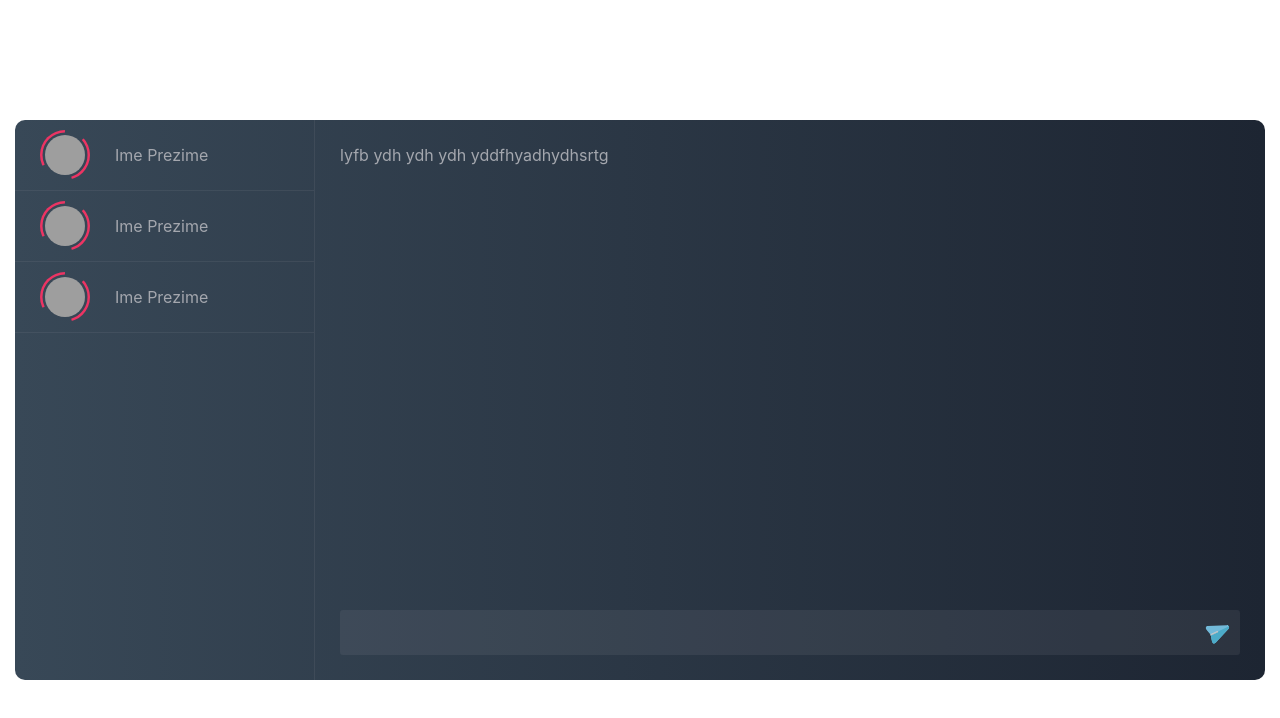
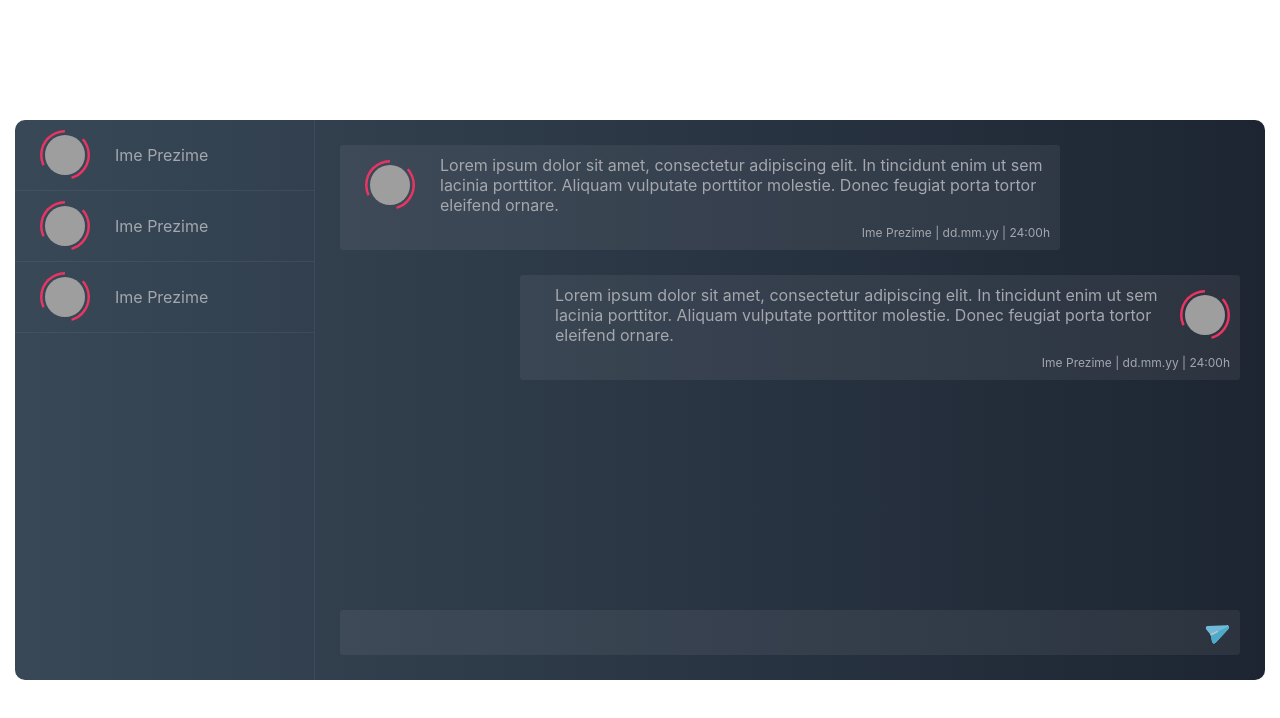
Before and after one commit to Alfa86/React-Scaledrone-Chat-App, a React (Create React App) app: page / in a window 1280 px wide. Shown: the top 718 px of the page. Built offline with nearby package versions, Linux system fonts and the light colour scheme; grey boxes are pictures that could not be loaded.

Commit message:
messages

```diff
--- a/src/App.js
+++ b/src/App.js
@@ -4,7 +4,8 @@ import logo from "./logo.svg";
 import "./App.css";
 import { ReactComponent as Send } from "./assets/images/send.svg";
 
-function App() {
+export default class App extends React.Component {
+  render() {
     return (
       <div className="main">
         <div className="main__container">
@@ -40,7 +41,40 @@ function App() {
             </ul>
           </div>
           <div className="main__container--content">
-          <div className="messages">lyfb ydh ydh ydh yddfhyadhydhsrtg</div>
+            <div className="messages">
+              <ul>
+                <li className="person__message">
+                  <div className="person__in--chat">
+                    <img
+                      className="person__image"
+                      src="https://placeimg.com/40/40/people"
+                    ></img>
+                    <p className="person__info">
+                      Lorem ipsum dolor sit amet, consectetur adipiscing elit.
+                      In tincidunt enim ut sem lacinia porttitor. Aliquam
+                      vulputate porttitor molestie. Donec feugiat porta tortor
+                      eleifend ornare.
+                    </p>
+                  </div>
+                  <p className="info__marks">Ime Prezime | dd.mm.yy | 24:00h</p>
+                </li>
+                <li className="my__message">
+                  <div className="person__in--chat">
+                    <p className="person__info">
+                      Lorem ipsum dolor sit amet, consectetur adipiscing elit.
+                      In tincidunt enim ut sem lacinia porttitor. Aliquam
+                      vulputate porttitor molestie. Donec feugiat porta tortor
+                      eleifend ornare.
+                    </p>
+                    <img
+                      className="person__image"
+                      src="https://placeimg.com/40/40/people"
+                    ></img>
+                  </div>
+                  <p className="info__marks">Ime Prezime | dd.mm.yy | 24:00h</p>
+                </li>
+              </ul>
+            </div>
             <div className="input__field--container">
               <input className="input__field--field" type="text"></input>
               <button className="input__field--button">
@@ -52,5 +86,4 @@ function App() {
       </div>
     );
   }
-
-export default App;
+}
--- a/src/assets/style/style.scss
+++ b/src/assets/style/style.scss
@@ -92,3 +92,24 @@ h1 {
 .person__info {
   margin-left: 25px;
 }
+.info__marks {
+  text-align: right;
+  font-size: 12px;
+  margin-top: 10px;
+}
+.person__message {
+  padding: 10px;
+  list-style-type: none;
+  background-color: #a4a7ae1c;
+  border-radius: 3px;
+  width: 80%;
+}
+.my__message {
+  float: right;
+  margin-top: 25px;
+  padding: 10px;
+  list-style-type: none;
+  background-color: #a4a7ae1c;
+  border-radius: 3px;
+  width: 80%;
+}
```
Lines whose indentation alone changed are shown as unchanged.
